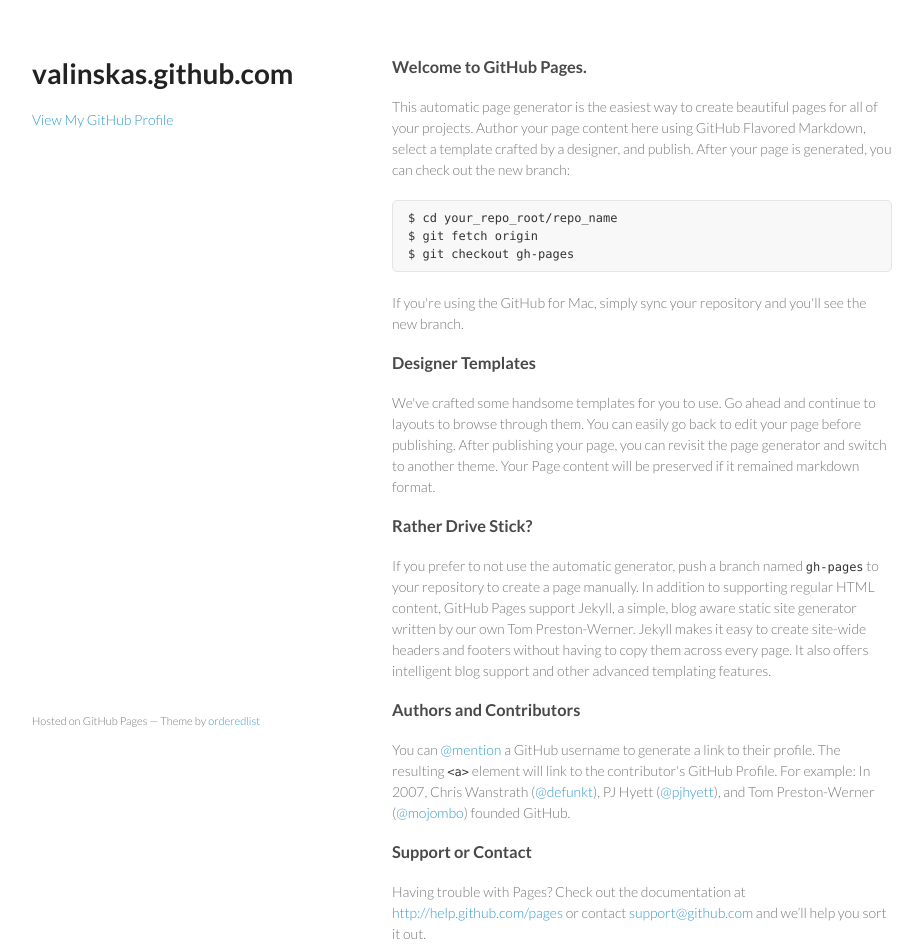
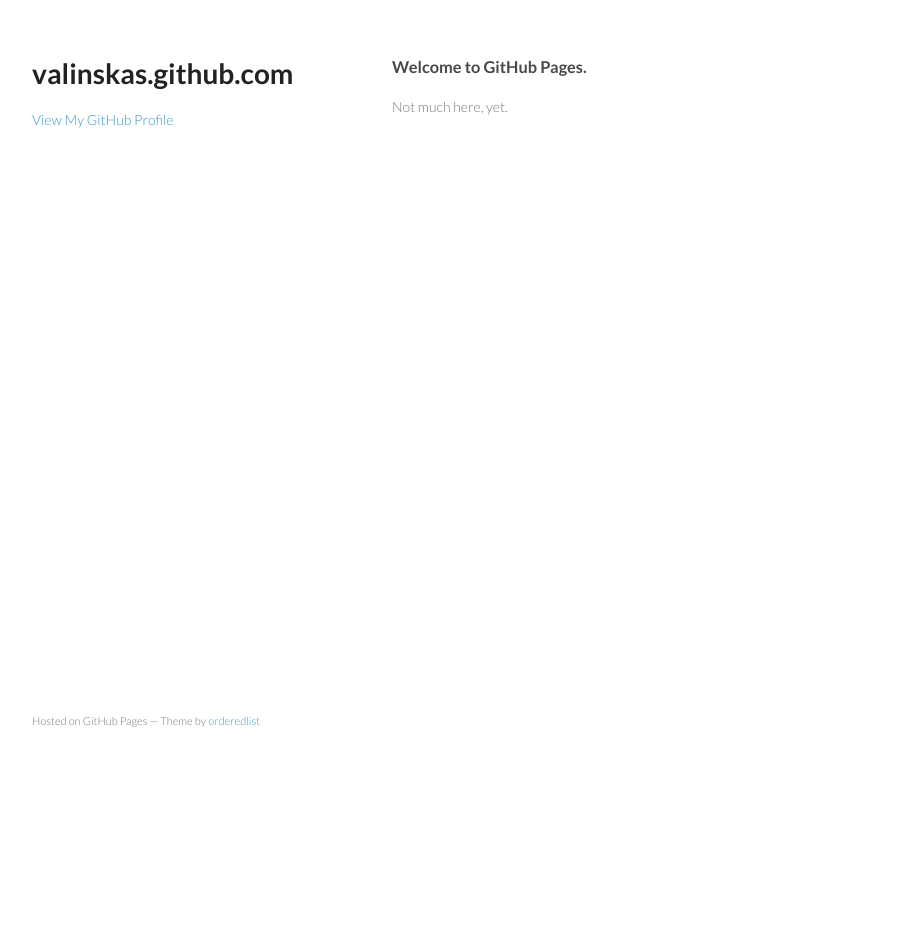
Before and after one commit to valinskas/valinskas.github.com, a plain HTML site: page index.html in a window 1280 px wide. Shown: the whole page, without its empty margins (178-1101 px from the left). After the commit the page ends 800 px from the top, so only its background shows below. Drawn offline with Linux system fonts and the light colour scheme.

Commit message:
Removes auto generated parts.
Signed-off-by: Žilvinas Valinskas <zilvinas.valinskas@gmail.com>

```diff
--- a/index.html
+++ b/index.html
@@ -25,30 +25,9 @@
       <section>
         <h3>Welcome to GitHub Pages.</h3>
 
-<p>This automatic page generator is the easiest way to create beautiful pages for all of your projects. Author your page content here using GitHub Flavored Markdown, select a template crafted by a designer, and publish. After your page is generated, you can check out the new branch:</p>
+<p>Not much here, yet.</p>
 
-<pre><code>$ cd your_repo_root/repo_name
-$ git fetch origin
-$ git checkout gh-pages
-</code></pre>
 
-<p>If you're using the GitHub for Mac, simply sync your repository and you'll see the new branch.</p>
-
-<h3>Designer Templates</h3>
-
-<p>We've crafted some handsome templates for you to use. Go ahead and continue to layouts to browse through them. You can easily go back to edit your page before publishing. After publishing your page, you can revisit the page generator and switch to another theme. Your Page content will be preserved if it remained markdown format.</p>
-
-<h3>Rather Drive Stick?</h3>
-
-<p>If you prefer to not use the automatic generator, push a branch named <code>gh-pages</code> to your repository to create a page manually. In addition to supporting regular HTML content, GitHub Pages support Jekyll, a simple, blog aware static site generator written by our own Tom Preston-Werner. Jekyll makes it easy to create site-wide headers and footers without having to copy them across every page. It also offers intelligent blog support and other advanced templating features.</p>
-
-<h3>Authors and Contributors</h3>
-
-<p>You can <a href="https://github.com/blog/821" class="user-mention">@mention</a> a GitHub username to generate a link to their profile. The resulting <code>&lt;a&gt;</code> element will link to the contributor's GitHub Profile. For example: In 2007, Chris Wanstrath (<a href="https://github.com/defunkt" class="user-mention">@defunkt</a>), PJ Hyett (<a href="https://github.com/pjhyett" class="user-mention">@pjhyett</a>), and Tom Preston-Werner (<a href="https://github.com/mojombo" class="user-mention">@mojombo</a>) founded GitHub.</p>
-
-<h3>Support or Contact</h3>
-
-<p>Having trouble with Pages? Check out the documentation at <a href="http://help.github.com/pages">http://help.github.com/pages</a> or contact <a href="mailto:support@github.com">support@github.com</a> and we’ll help you sort it out.</p>
       </section>
       <footer>
         <p><small>Hosted on GitHub Pages &mdash; Theme by <a href="https://github.com/orderedlist">orderedlist</a></small></p>
```
